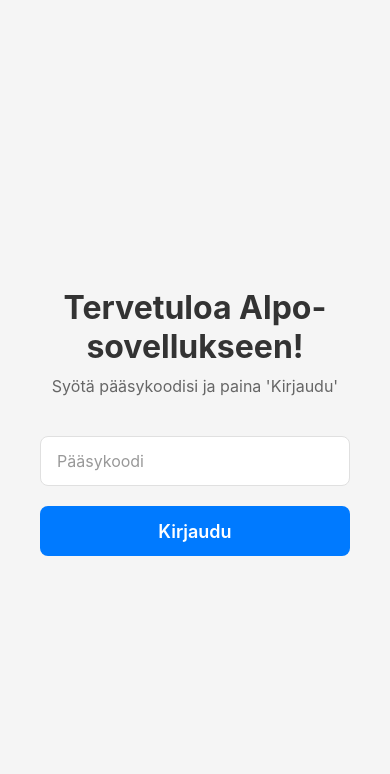
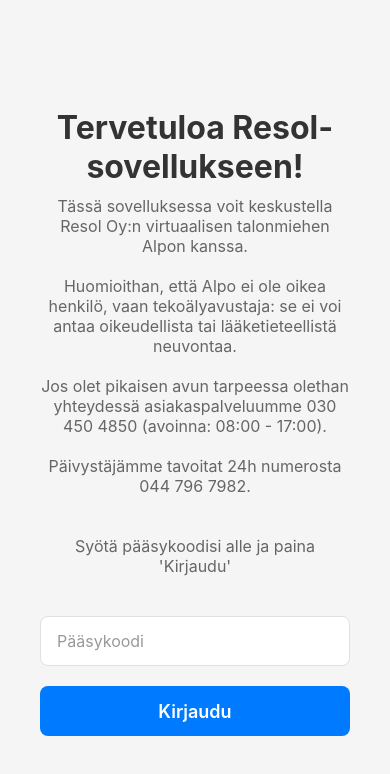
Before and after one commit to SambesiGoesAI/resol-react-native-appi, a React Native app: screen / in a window 390 px wide. Shown: the top 774 px of the page. Built offline with nearby package versions, Linux system fonts and the light colour scheme; no server answers.

Commit message:
Change lock screen text to show disclaimer before logging in

```diff
--- a/src/screens/LockScreen.tsx
+++ b/src/screens/LockScreen.tsx
@@ -55,8 +55,17 @@ export const LockScreen: React.FC<LockScreenProps> = ({ onLoginSuccess }) => {
       behavior={Platform.OS === 'ios' ? 'padding' : 'height'}
     >
       <View style={styles.content}>
-        <Text style={[styles.title, styles.titleCentered, isDarkMode ? styles.titleDark : null]}>Tervetuloa Alpo-sovellukseen!</Text>
-        <Text style={[styles.subtitle, isDarkMode ? styles.subtitleDark : null]}>Syötä pääsykoodisi ja paina 'Kirjaudu'</Text>
+        <Text style={[styles.title, styles.titleCentered, isDarkMode ? styles.titleDark : null]}>Tervetuloa Resol-sovellukseen!</Text>
+        <Text style={[styles.subtitle, isDarkMode ? styles.subtitleDark : null]}>
+          {`Tässä sovelluksessa voit keskustella Resol Oy:n virtuaalisen talonmiehen Alpon kanssa.
+
+Huomioithan, että Alpo ei ole oikea henkilö, vaan tekoälyavustaja: se ei voi antaa oikeudellista tai lääketieteellistä neuvontaa.
+
+Jos olet pikaisen avun tarpeessa olethan yhteydessä asiakaspalveluumme 030 450 4850 (avoinna: 08:00 - 17:00).
+
+Päivystäjämme tavoitat 24h numerosta 044 796 7982.`}
+        </Text>
+        <Text style={[styles.subtitle, isDarkMode ? styles.subtitleDark : null]}>Syötä pääsykoodisi alle ja paina 'Kirjaudu'</Text>
 
         <TextInput
           style={[styles.input, isDarkMode ? styles.inputDark : null]}
```
